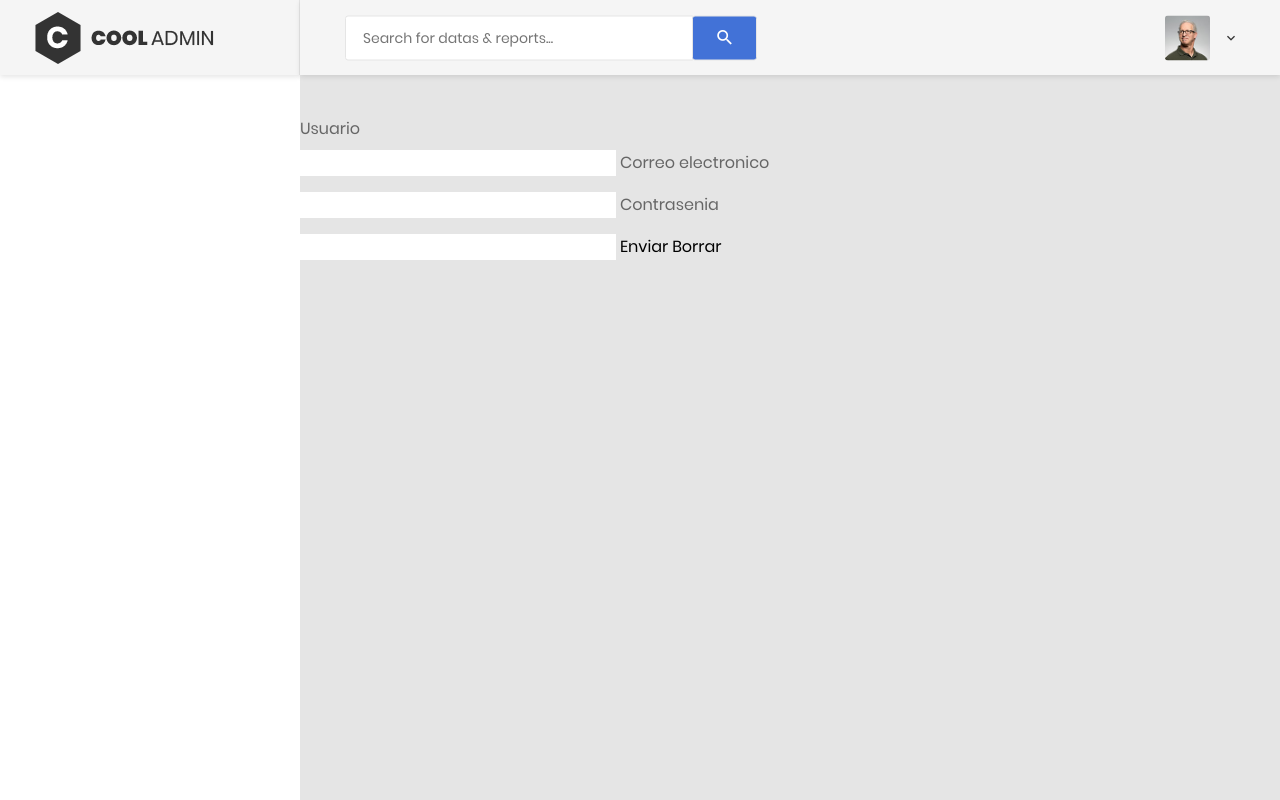
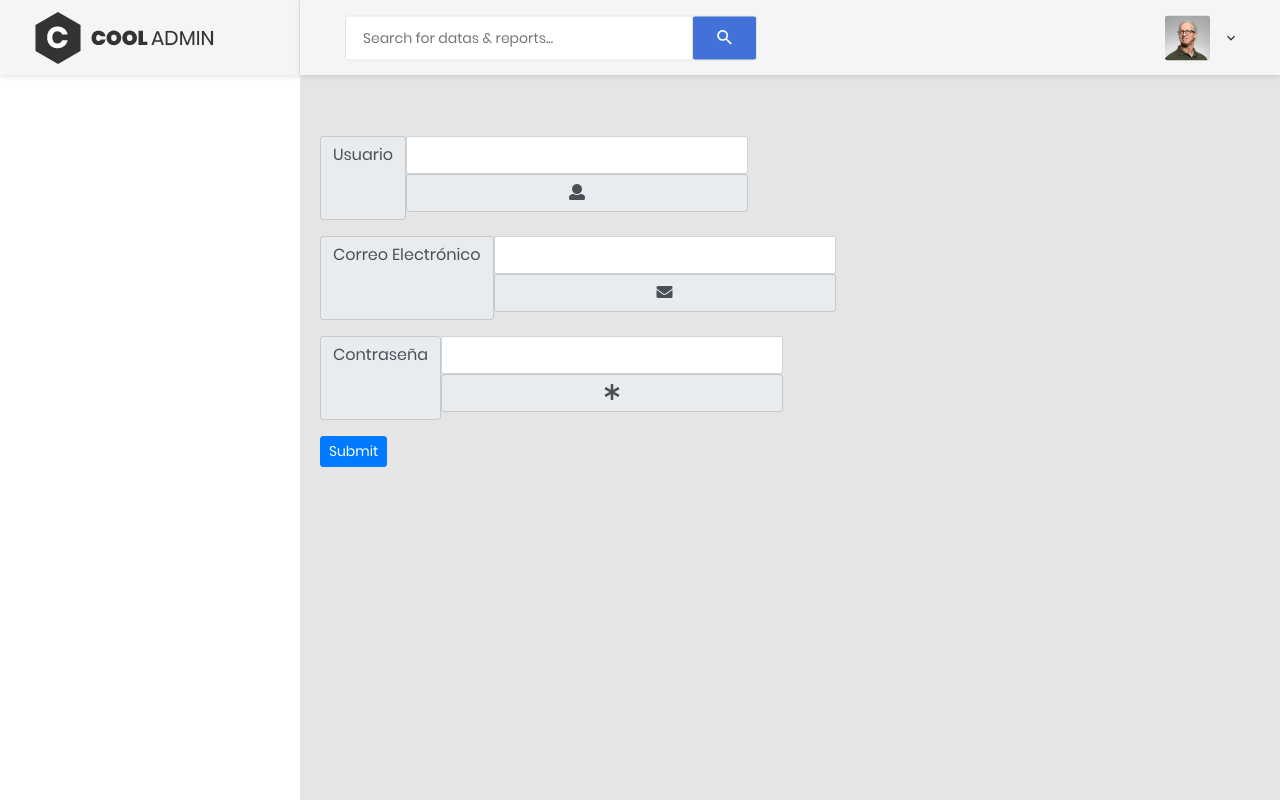
Before and after one commit to papelgames/delcarril, a Flask app: page /create in a window 1280 px wide. Run offline with Flask 2, Linux system fonts and the light colour scheme; some libraries are stand-ins or nearby versions.

Commit message:
agregado form create mejorar formato

```diff
--- a/forms.py
+++ b/forms.py
@@ -22,16 +22,16 @@ class LoginForm(Form):
     ])
 
 class CreateForm(Form):
-    username = StringField('Usuario',[
+    username = StringField('',[
         validators.Required(message= 'El usuario no puede estar vacio.'),
         validators.length(min=1,max= 10,message="El usuario no es valido")
     ])
-    email = EmailField ('Correo electronico',
+    email = EmailField ('',
     [
         validators.Required(message= 'El email no puede estar vacio.'),
 
     ])
-    password = PasswordField('Contrasenia',[
+    password = PasswordField('',[
         validators.Required(message= 'La password no puede estar vacio.'),
         validators.length(min=1,max= 66 ,message="El usuario no es valido")
     ])
--- a/main.py
+++ b/main.py
@@ -23,7 +23,7 @@ def paginado (pagina_actual, direccion):
 
 @app.before_request
 def before_request():
-    if 'username' not in session and request.endpoint in ['comment']:
+    if 'username' not in session and request.endpoint in ['comment','index']:
         return redirect(url_for('login'))
     elif 'username' in session and request.endpoint in['login','create']:
         return redirect(url_for('index'))
--- a/templates/create.html
+++ b/templates/create.html
@@ -5,14 +5,46 @@
 {% from "_macro.html" import render_field %}
 
 
-<form  method="POST">
-        <input type="hidden" name="csrf_token" value="{{ csrf_token ()}}">
+    <div class="card-body card-block">
+        <form action="" method="post" class="">
+            <input type="hidden" name="csrf_token" value="{{ csrf_token ()}}">
+            <div class="form-group">
+                <div class="input-group">
+                    <div class="input-group-addon">Usuario</div>
+                    {{ render_field(form.username,class="form-control",id="username3" )}}
 
-        {{ render_field(form.username)}}
-        {{ render_field(form.email)}}
-        {{ render_field(form.password)}}
-        <button type="submit">Enviar</button>
-        <button type="reset">Borrar</button>
-    </form>
+                    <div class="input-group-addon">
+                        <i class="fa fa-user"></i>
+                    </div>
+                </div>
+            </div>
+            <div class="form-group">
+                <div class="input-group">
+                    <div class="input-group-addon">Correo Electrónico</div>
+                    {{ render_field(form.email,class="form-control", id="email3")}}
+
+                    <div class="input-group-addon">
+                        <i class="fa fa-envelope"></i>
+                    </div>
+                </div>
+            </div>
+            <div class="form-group">
+                <div class="input-group">
+                    <div class="input-group-addon">Contraseña</div>
+                    {{ render_field(form.password,class="form-control", id="password3")}}
+
+                    <div class="input-group-addon">
+                        <i class="fa fa-asterisk"></i>
+                    </div>
+                </div>
+            </div>
+            <div class="form-actions form-group">
+                <button type="submit" class="btn btn-primary btn-sm">Submit</button>
+            </div>
+        </form>
+    </div>
+
+
+
 
 {%endblock%}
```
Also changed, not shown: delcarril.db, 1 other file.
